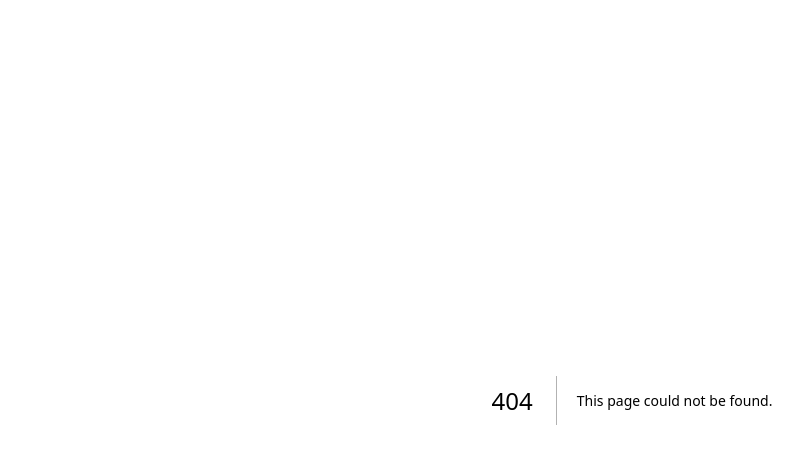
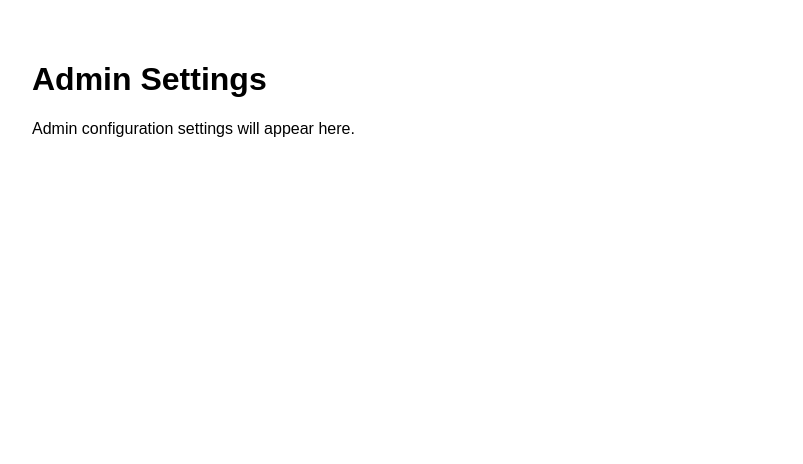
Before and after one commit to rudrajain95/gau-trust, a Next.js app: page /admin/settings in a window 1280 px wide. Before the commit this address had no page. Shown: the top 464 px of the page, without its empty margins (8-811 px from the left). Built offline with nearby package versions, Linux system fonts and the light colour scheme.

Commit message:
Create page.tsx

```diff
--- /dev/null
+++ b/app/admin/settings/page.tsx
@@ -0,0 +1,20 @@
+"use client";
+
+export default function AdminSettings(){
+
+return(
+
+<div style={{
+padding:40,
+fontFamily:"Arial"
+}}>
+
+<h1>Admin Settings</h1>
+
+<p>Admin configuration settings will appear here.</p>
+
+</div>
+
+)
+
+}
```
